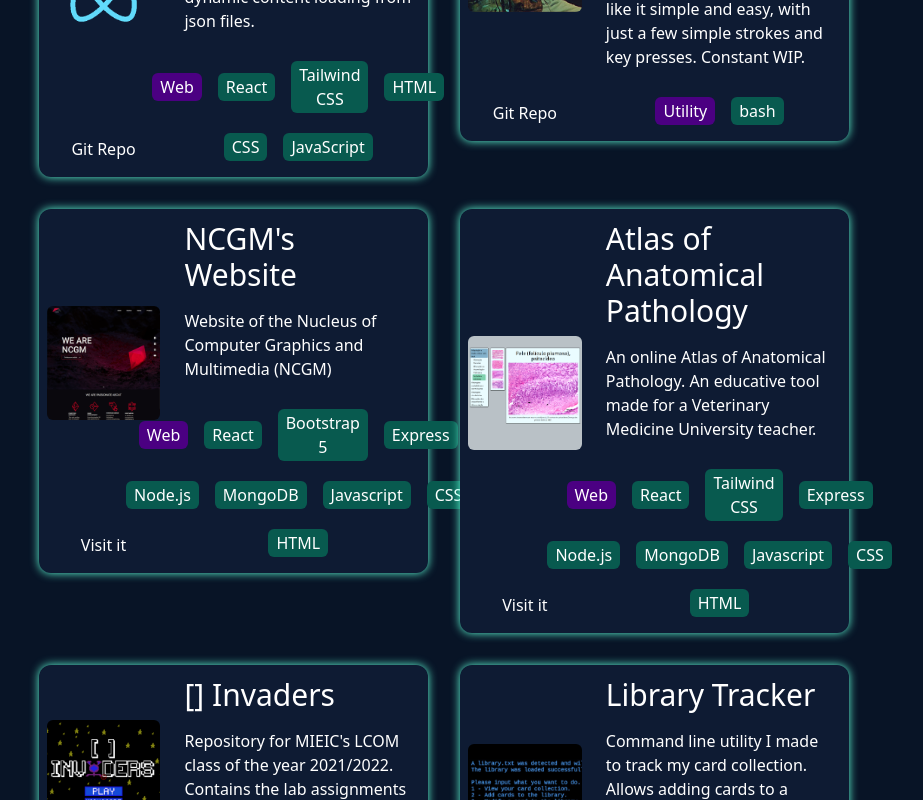
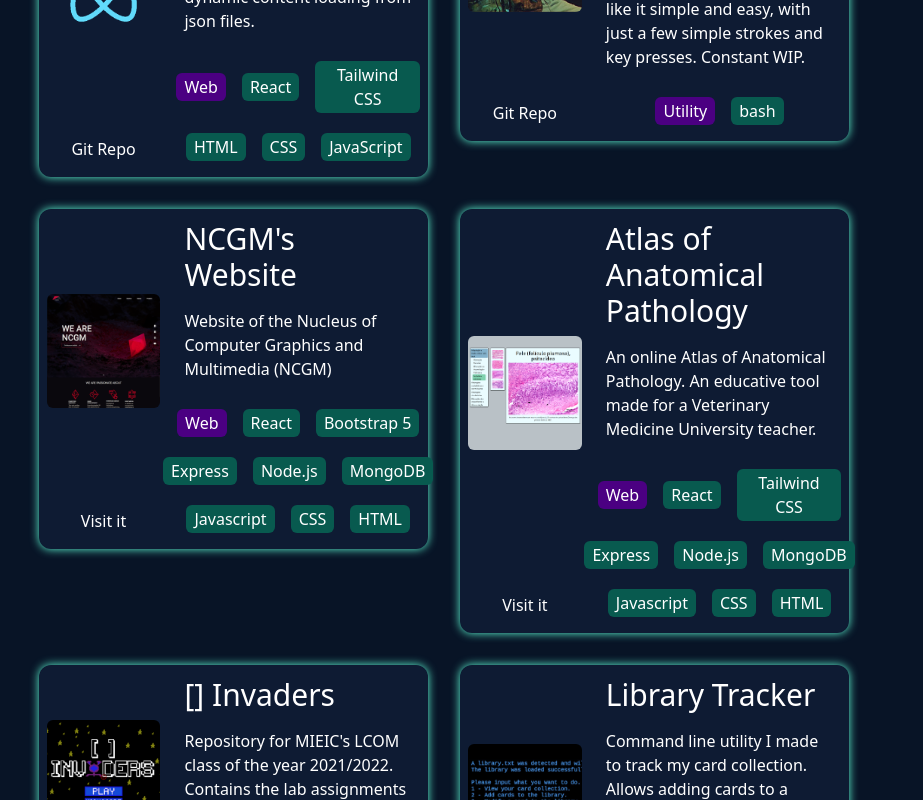
Before and after one commit to Retchut/website, a React (Create React App) app: page / in a window 1280 px wide. Shown: the part 1260-2060 px from the top of the page, without its empty margins (196-1119 px from the left). Built offline with nearby package versions, Linux system fonts and the light colour scheme.

Commit message:
style: fix number of tag columns

```diff
--- a/src/Components/Project/Project.jsx
+++ b/src/Components/Project/Project.jsx
@@ -1,12 +1,13 @@
 import { buildTagRows } from '../../Utils/arrayFilters.js';
 
 function getTagColNum(windowSize){
+    console.log(windowSize)
     switch(windowSize){
-        case 3:
-            return 4;
-        case 2:
+        case 4: // 2xl
+        case 3: // xl
             return 3;
-        case 1:
+        case 2: // lg
+        case 1: // md/sm
             return 2;
         default:
             return 1;
```
